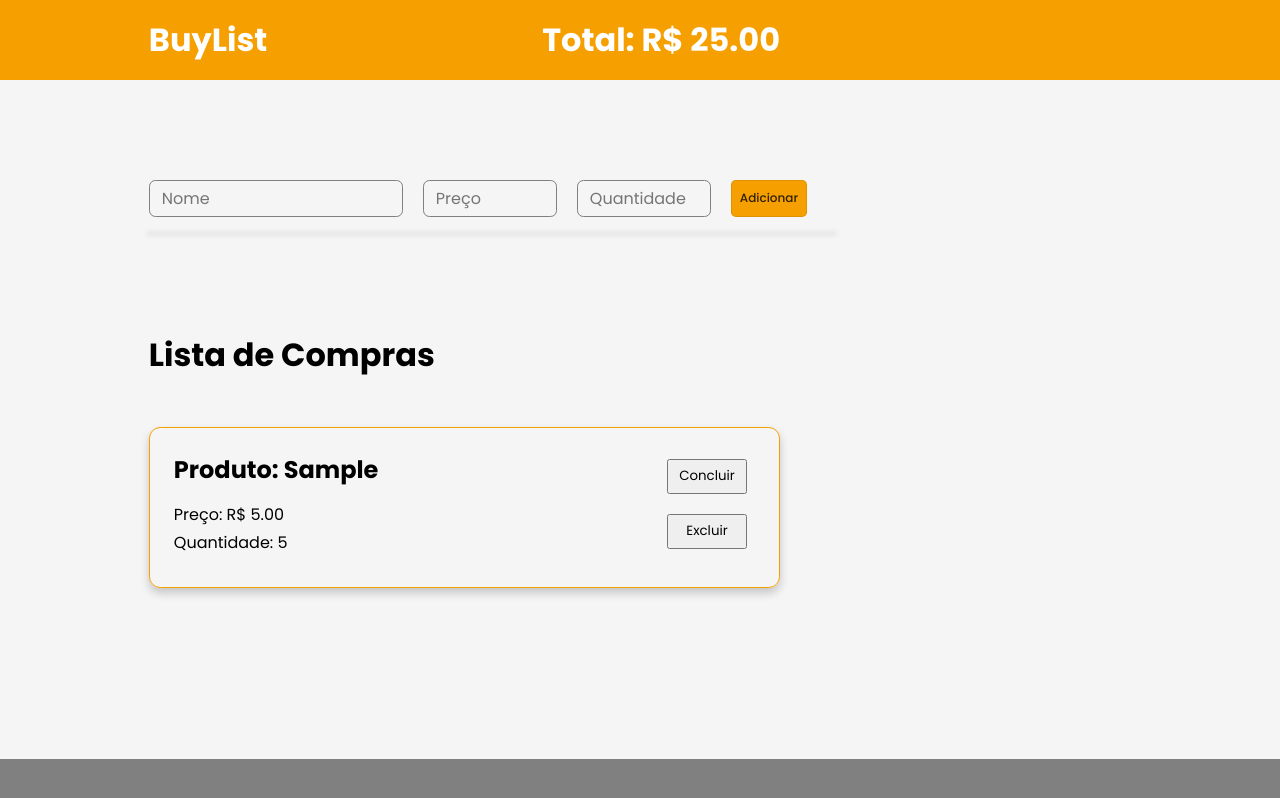
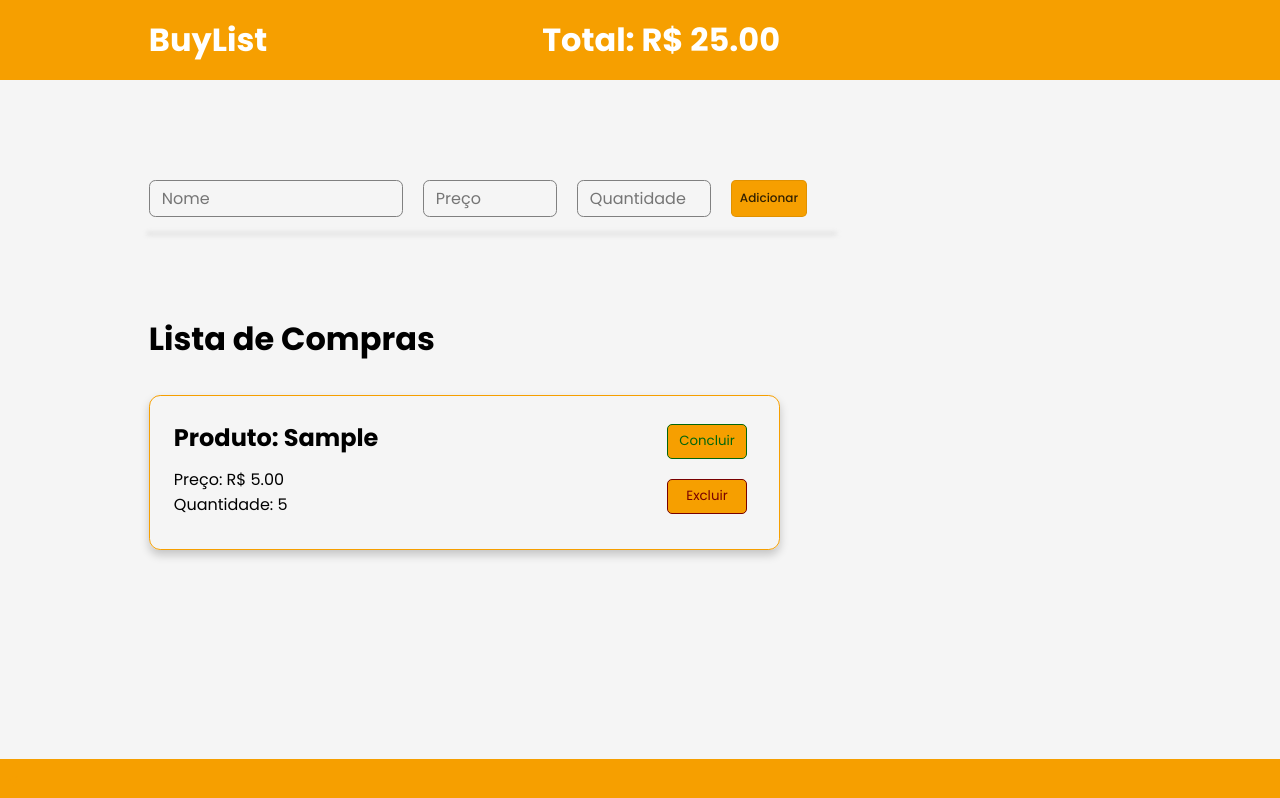
Before and after one commit to LuizNink/BuyList, a plain HTML site: page index.html in a window 1280 px wide. Both pictures are taken after typing "Sample", "5", "5" into the empty fields and a click on the button "Adicionar". Drawn offline with Linux system fonts and the light colour scheme.

Commit message:
Botões Card e Efeito Botão Concluir - CSS

```diff
--- a/script.js
+++ b/script.js
@@ -10,7 +10,7 @@ let totalGeral = 0
 botaoAdiconar.addEventListener('click', () => {
     let nomeDigitado = nome.value
     let precoDigitado = Number(preco.value)
-    let quantidadeDigitado = Number(quantidade.value)
+    let quantidadeDigitado = Number(quantidade.value) || 1
 
     if(nomeDigitado.trim() === '') {
         return alert('Preencha o nome antes de adicionar')
@@ -56,6 +56,9 @@ botaoAdiconar.addEventListener('click', () => {
     //BOTÃO CONCLUIR
     let botaoConcluir = li.querySelector('.botao-concluir')
     botaoConcluir.addEventListener('click', () => {
+        let card = li.querySelector('.card-lista-de-compras')
+
+        card.classList.toggle('concluido')
         listaDeCompras.appendChild(li)
     })
 
--- a/style.css
+++ b/style.css
@@ -78,7 +78,7 @@ main{
 }
 
 main > h1{
-    margin: 6rem 0 3rem 9.3rem;
+    margin: 5rem 0 2rem 9.3rem;
 }
 
 #lista-de-compras{
@@ -99,11 +99,7 @@ main > h1{
 }
 
 .titulo-lista{
-    margin-bottom: 15px;
-}
-
-.paragrafo-lista{
-    margin-bottom: 3px;
+    margin-bottom: 12px;
 }
 
 .botoes-card-lista{
@@ -112,25 +108,44 @@ main > h1{
 }
 
 .botao-concluir{
+    background-color: #F69F00;
+    color: #00660C;
+    border: 1px solid #00660C;
+    border-radius: 5px;
     width: 80px;
     height: 35px;
     padding: 5px;
     margin-bottom: 20px;
+    cursor: pointer;
+}
+
+.concluido{
+    opacity: 0.8;
+    box-shadow: 0 0 15px #00921194;
+}
+.concluido h2, .concluido p{
+    text-decoration: line-through;
+    color: rgba(0, 0, 0, 0.801);
 }
 
 .botao-excluir{
+    background-color: #F69F00;
+    color: #780000;
+    border: 1px solid #780000;
+    border-radius: 5px;
     width: 80px;
     height: 35px;
     padding: 5px;
+    cursor: pointer;
 }
 
 
 /*FOOTER*/
 #footer{
     margin-top: auto;
-    background-color: gray;
+    background-color: #F69F00;
     padding: 8px;
-    color: gray;
+    color: #F69F00;
 }
 
 
```
